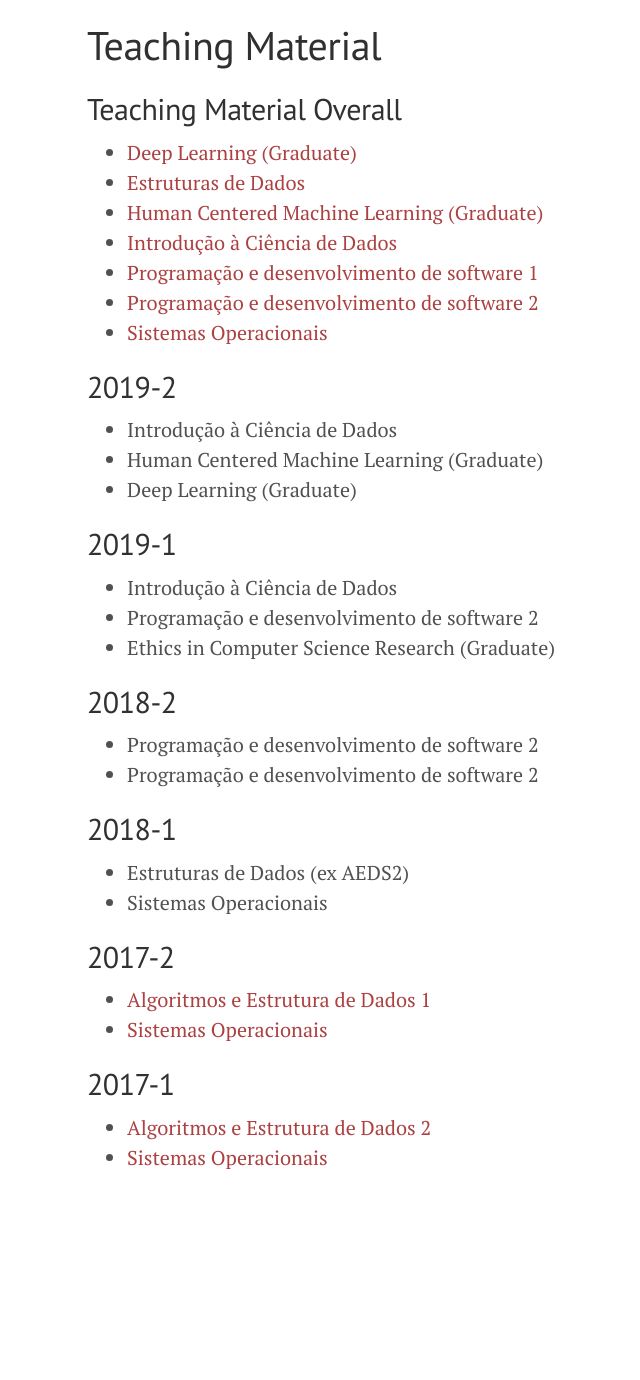
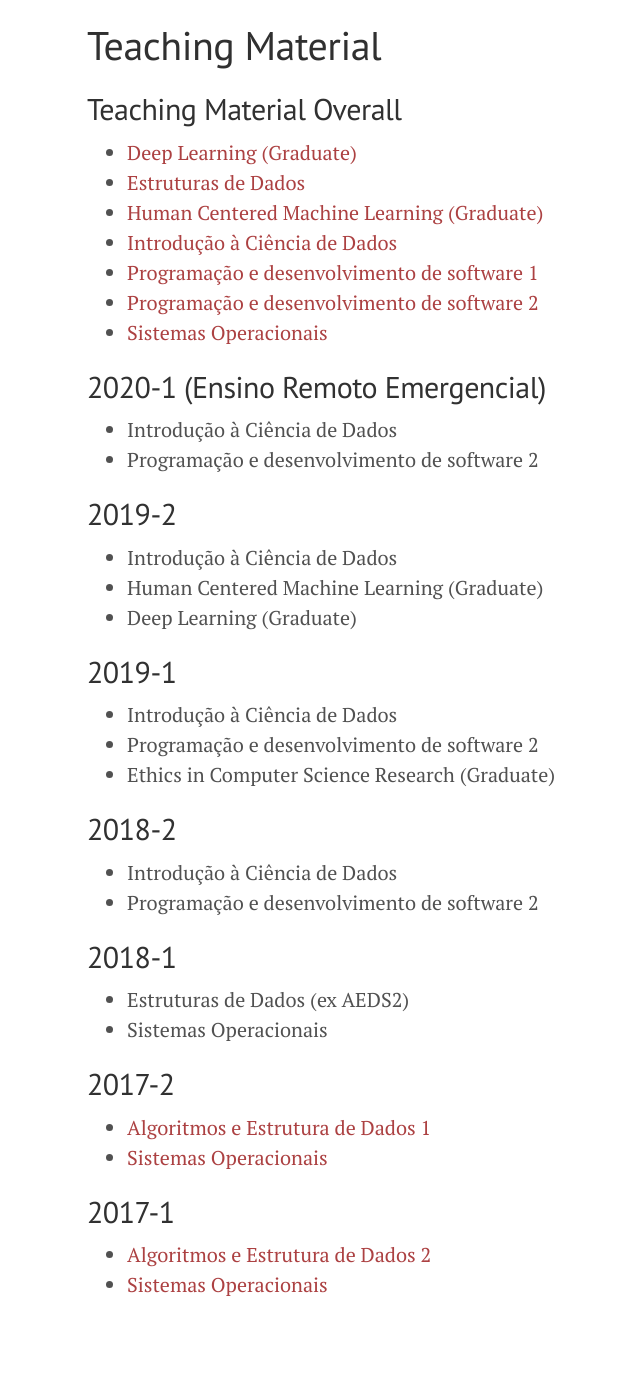
Before and after one commit to flaviovdf/flaviovdf.github.io, a Jekyll site: the page built from teaching/index.md, in a window 1280 px wide. Shown: the whole page, without its empty margins (193-833 px from the left). Built offline with Jekyll 4.4.1, drawn with Linux system fonts in a browser that asks for light colours; before the commit the page ends 1253 px from its top, so only the background shows below that.

Commit message:
Update index.md

```diff
--- a/teaching/index.md
+++ b/teaching/index.md
@@ -14,6 +14,10 @@ permalink: /teaching/
   * [Programação e desenvolvimento de software 2](https://github.com/flaviovdf/programacao-2)
   * [Sistemas Operacionais](https://github.com/flaviovdf/sistemas-operacionais)
 
+## 2020-1 (Ensino Remoto Emergencial)
+  * Introdução à Ciência de Dados
+  * Programação e desenvolvimento de software 2
+
 ## 2019-2
    * Introdução à Ciência de Dados
    * Human Centered Machine Learning (Graduate)
@@ -25,7 +29,7 @@ permalink: /teaching/
   * Ethics in Computer Science Research (Graduate)
 
 ## 2018-2
-  * Programação e desenvolvimento de software 2
+  * Introdução à Ciência de Dados
   * Programação e desenvolvimento de software 2
 
 ## 2018-1
```
